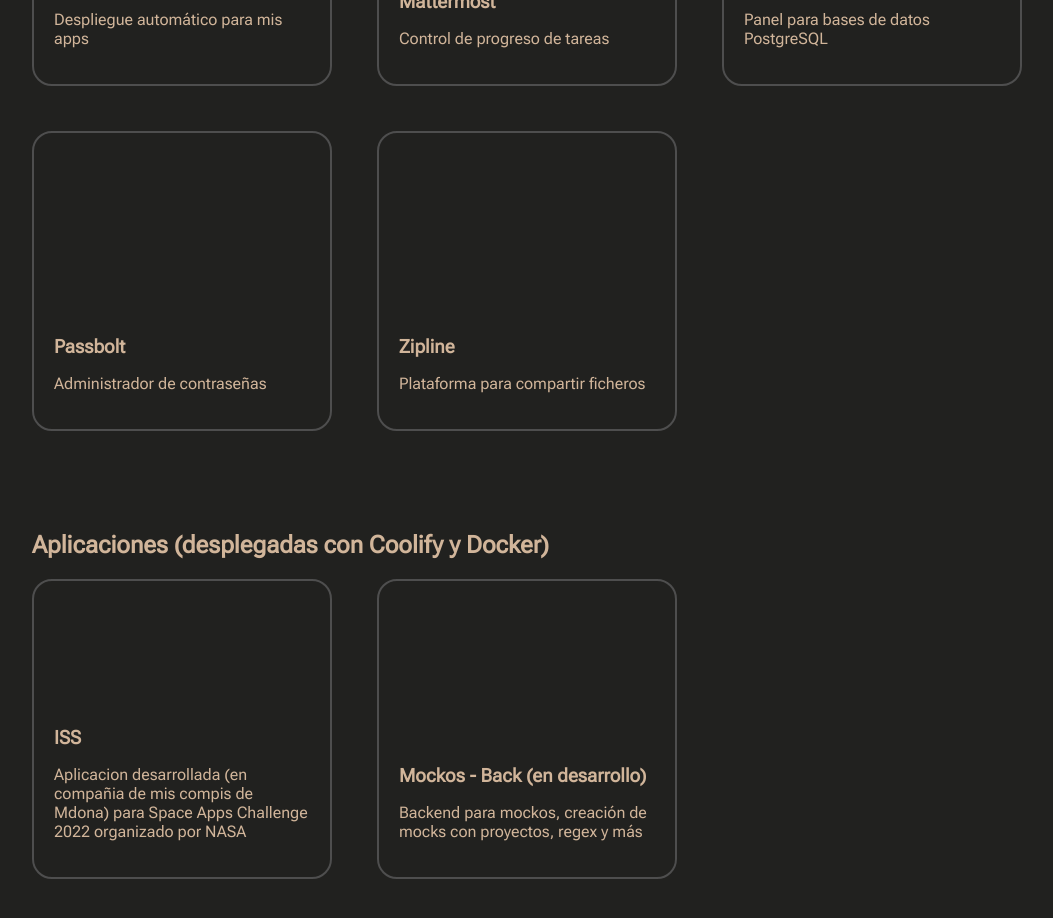
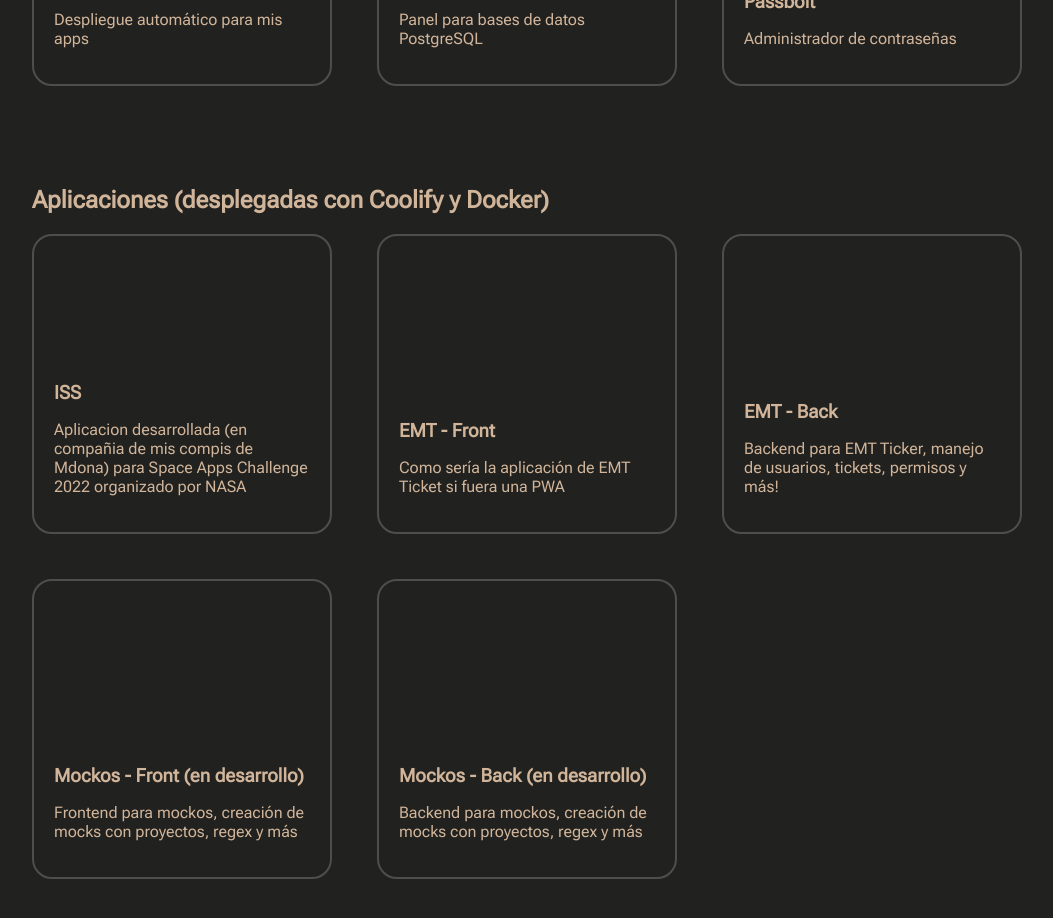
Before and after one commit to undernightcore/puntaserver, a Vue app: page / in a window 1280 px wide. Shown: the part 580-1498 px from the top of the page, without its empty margins (8-1061 px from the left). Built offline with nearby package versions, Linux system fonts and the light colour scheme.

Commit message:
feat: removed services and added apps

```diff
--- a/src/views/HomeView.vue
+++ b/src/views/HomeView.vue
@@ -19,17 +19,12 @@
       </p>
     </div>
     <div class="home__section">
-      <h2>Servicios (desplegados en contenedores LXD)</h2>
+      <h2>Servicios (desplegados en contenedores LXD y Docker)</h2>
       <div class="home__section__grid">
         <CardComponent
           title="Coolify ❤"
           description="Despliegue automático para mis apps"
           @click="openLink('https://coolify.puntaserver.com')"
-        ></CardComponent>
-        <CardComponent
-          title="Mattermost"
-          description="Control de progreso de tareas"
-          @click="openLink('https://mattermost.puntaserver.com')"
         ></CardComponent>
         <CardComponent
           title="PGAdmin"
@@ -41,11 +36,6 @@
           description="Administrador de contraseñas"
           @click="openLink('https://passbolt.puntaserver.com')"
         ></CardComponent>
-        <CardComponent
-          title="Zipline"
-          description="Plataforma para compartir ficheros"
-          @click="openLink('https://zipline.puntaserver.com')"
-        ></CardComponent>
       </div>
     </div>
     <div class="home__section">
@@ -55,6 +45,21 @@
           title="ISS"
           description="Aplicacion desarrollada (en compañia de mis compis de Mdona) para Space Apps Challenge 2022 organizado por NASA"
           @click="openLink('https://iss.puntaserver.com')"
+        ></CardComponent>
+        <CardComponent
+          title="EMT - Front"
+          description="Como sería la aplicación de EMT Ticket si fuera una PWA"
+          @click="openLink('https://emt.puntaserver.com')"
+        ></CardComponent>
+        <CardComponent
+          title="EMT - Back"
+          description="Backend para EMT Ticker, manejo de usuarios, tickets, permisos y más!"
+          @click="openLink('https://emt-back.puntaserver.com')"
+        ></CardComponent>
+        <CardComponent
+          title="Mockos - Front (en desarrollo)"
+          description="Frontend para mockos, creación de mocks con proyectos, regex y más"
+          @click="openLink('https://mockos.puntaserver.com')"
         ></CardComponent>
         <CardComponent
           title="Mockos - Back (en desarrollo)"
```
